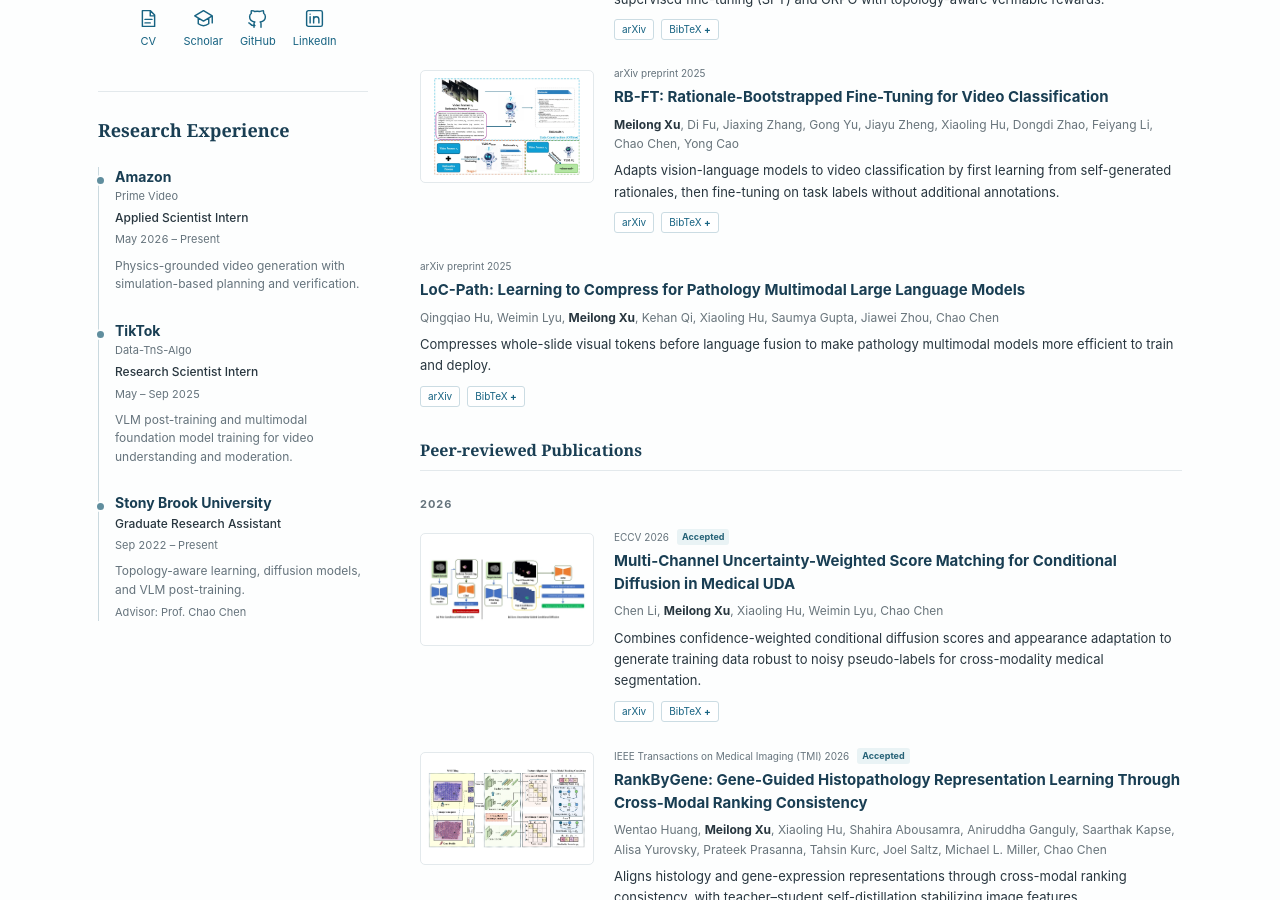
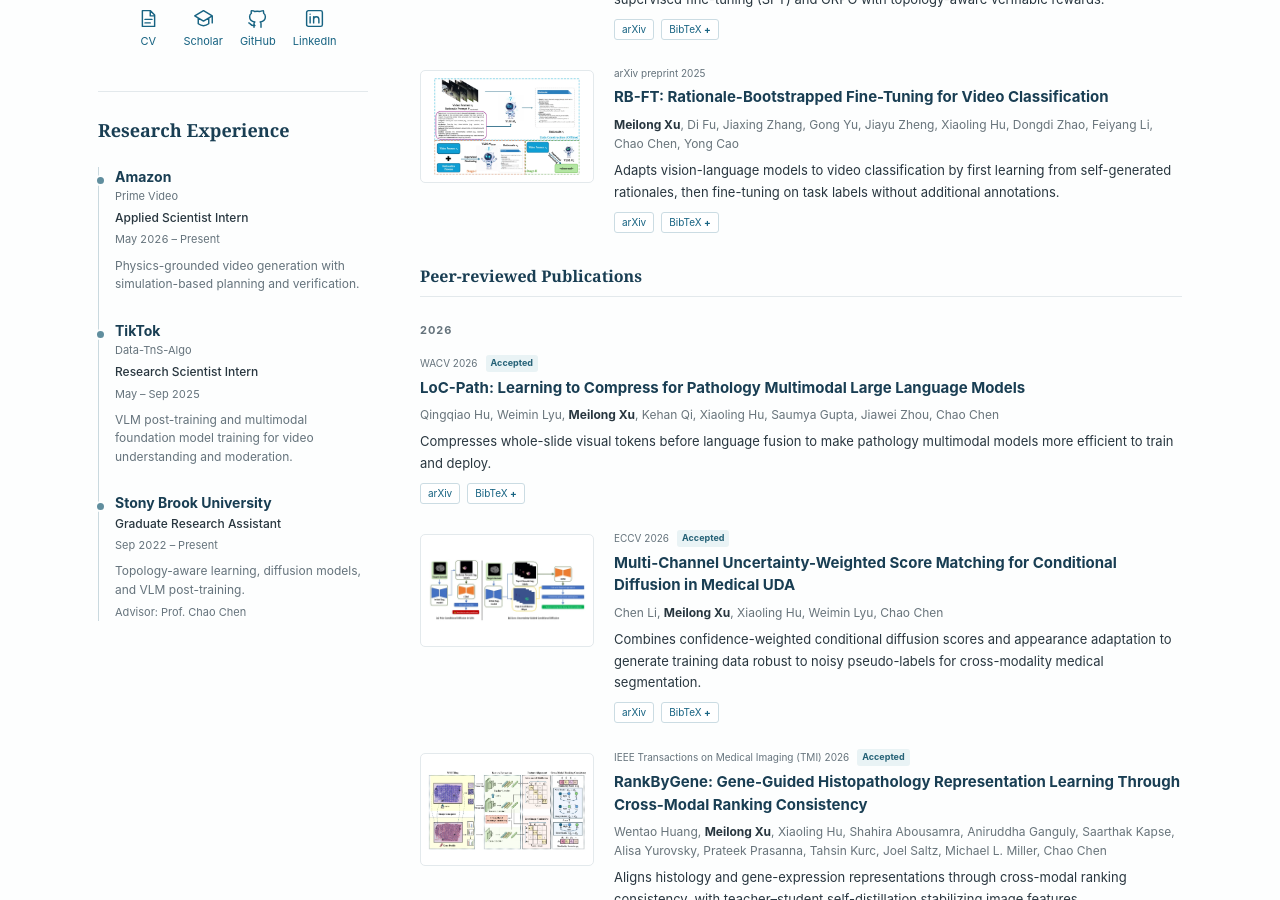
Before and after one commit to Melon-Xu/Melon-Xu.github.io, a Jekyll site: the page built from publications/index.html, in a window 1280 px wide and 900 px high, scrolled down 430 px. Built offline with Jekyll 4.4.1, drawn with Linux system fonts in a browser that asks for light colours.

Commit message:
Update LoC-Path acceptance at WACV 2026

```diff
--- a/_data/publications.yml
+++ b/_data/publications.yml
@@ -61,9 +61,9 @@
   - Saumya Gupta
   - Jiawei Zhou
   - Chao Chen
-  venue: arXiv preprint
-  venue_year: 2025
-  status: preprint
+  venue: WACV
+  venue_year: 2026
+  status: accepted
   selected: false
   summary: Compresses whole-slide visual tokens before language fusion to make pathology multimodal models more
     efficient to train and deploy.
```
